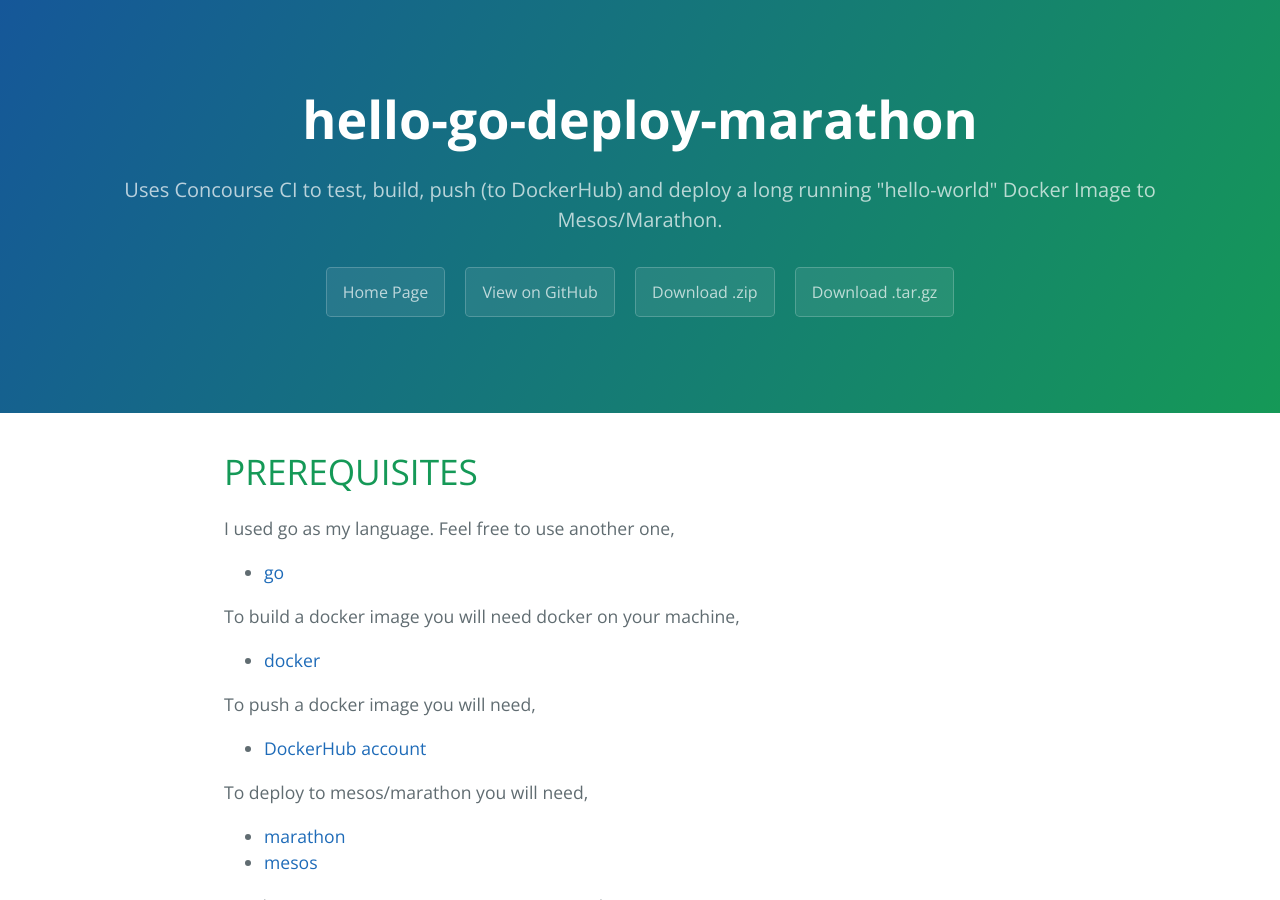
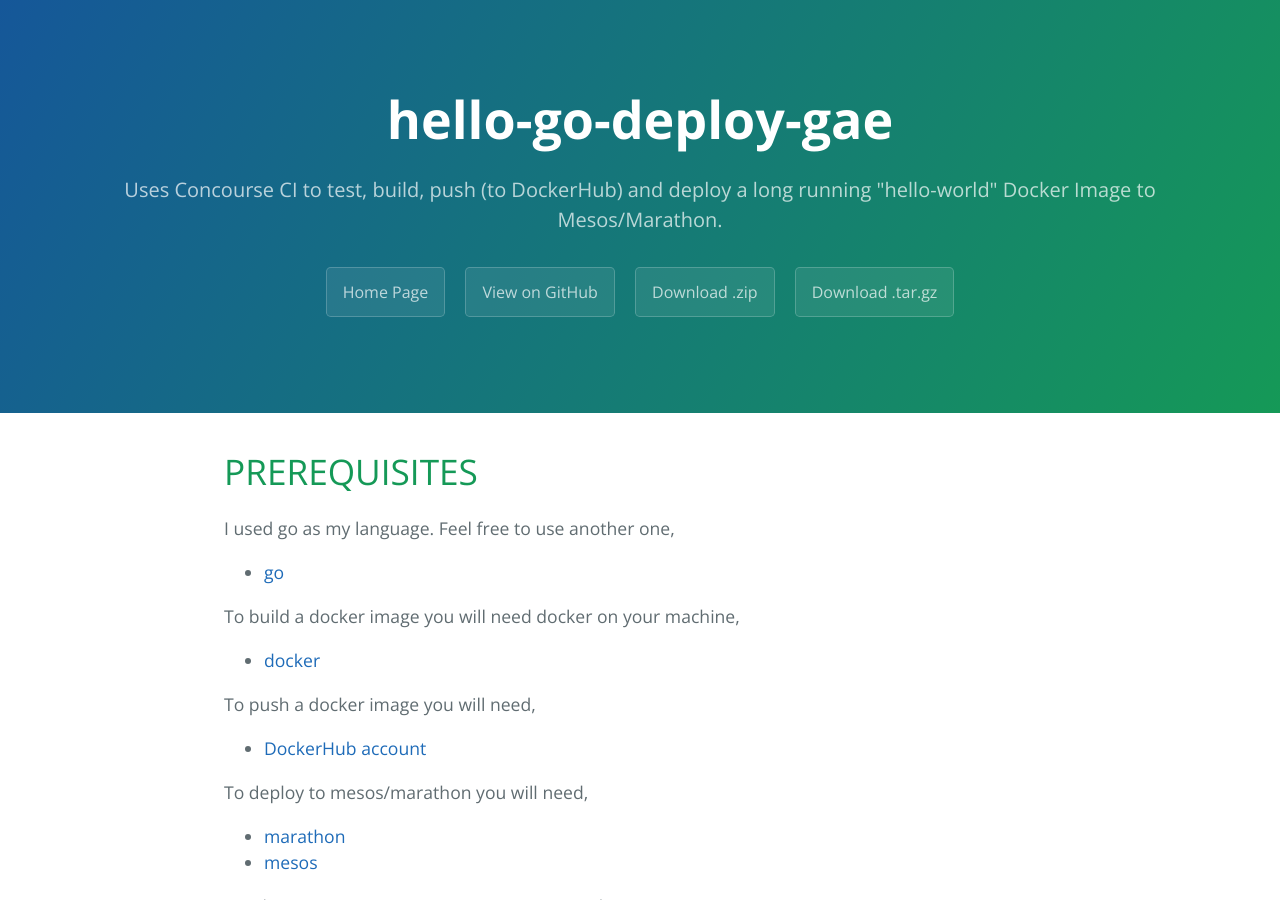
Before and after one commit to JeffDeCola/hello-go-deploy-gae, a Jekyll site: the page built from docs/index.md, in a window 1280 px wide and 900 px high. Built offline with Jekyll 4.4.1, drawn with Linux system fonts in a browser that asks for light colours; nearby versions of some CDN libraries; library files that are not in the unit come from our copies; some of the changed text lies outside the part shown.

Commit message:
updated /docs

```diff
--- a/docs/index.md
+++ b/docs/index.md
@@ -1,7 +1,7 @@
 ---
 layout: default
-title: JeffDeCola/hello-go-deploy-marathon
-projectname : hello-go-deploy-marathon
+title: JeffDeCola/hello-go-deploy-gae
+projectname : hello-go-deploy-gae
 summary: Uses Concourse CI to test, build, push (to DockerHub) and deploy a long running "hello-world" Docker Image to Mesos/Marathon.
 ---
 
```
Also changed, not shown: 1 other file.
